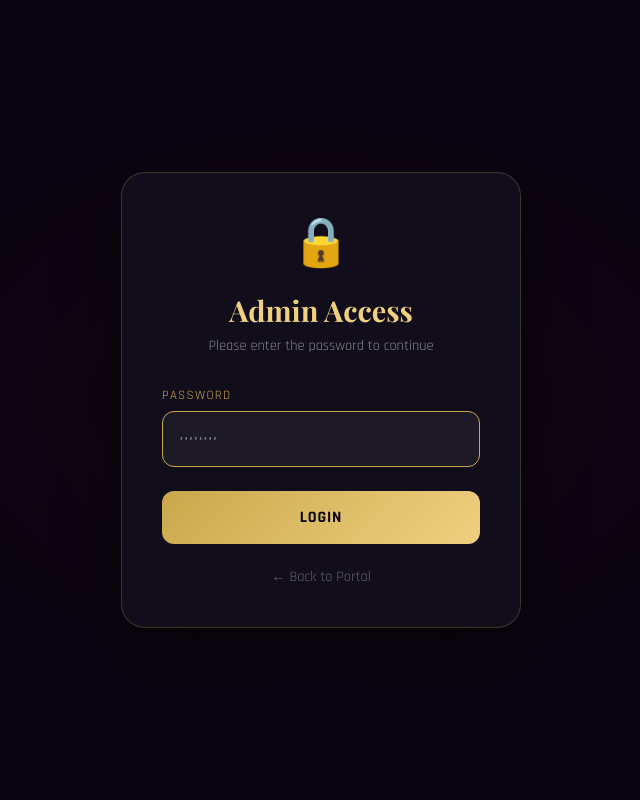
After one commit to en-rmohane/Rampwalk, a Flask app: page /login in a window 1280 px wide. The commit adds this page. Shown: the whole page, without its empty margins (319-959 px from the left). Run offline with Flask 3, Linux system fonts and the light colour scheme.

Commit message:
Add Admin Login feature and Logout button

```diff
--- a/app.py
+++ b/app.py
@@ -1,4 +1,4 @@
-from flask import Flask, render_template, request, jsonify, session
+from flask import Flask, render_template, request, jsonify, session, redirect, url_for
 from flask_socketio import SocketIO, emit, join_room, leave_room
 import json
 import os
@@ -8,6 +8,8 @@ from datetime import datetime
 app = Flask(__name__)
 app.secret_key = os.environ.get('SECRET_KEY', 'rampwalk-annual-function-2024')
 socketio = SocketIO(app, cors_allowed_origins="*", async_mode='threading')
+
+ADMIN_PASSWORD = os.environ.get('ADMIN_PASSWORD', 'admin123')
 
 # In-memory state (resets on server restart)
 state = {
@@ -35,7 +37,24 @@ def index():
 
 @app.route('/admin')
 def admin():
+    if not session.get('admin'):
+        return redirect(url_for('login'))
     return render_template('admin.html')
+
+@app.route('/login', methods=['GET', 'POST'])
+def login():
+    if request.method == 'POST':
+        password = request.form.get('password')
+        if password == ADMIN_PASSWORD:
+            session['admin'] = True
+            return redirect(url_for('admin'))
+        return render_template('login.html', error="Invalid password")
+    return render_template('login.html')
+
+@app.route('/logout')
+def logout():
+    session.pop('admin', None)
+    return redirect(url_for('login'))
 
 @app.route('/join')
 def join_page():
@@ -55,6 +74,8 @@ def anchor():
 
 @app.route('/api/setup', methods=['POST'])
 def setup():
+    if not session.get('admin'):
+        return jsonify({"error": "Unauthorized"}), 401
     data = request.json
     # Setup guests
     state["guests"] = {}
@@ -105,6 +126,8 @@ def guest_register():
 
 @app.route('/api/start_round', methods=['POST'])
 def start_round():
+    if not session.get('admin'):
+        return jsonify({"error": "Unauthorized"}), 401
     data = request.json
     round_name = data.get("round")
     if round_name in ["round1", "round2"]:
@@ -145,6 +168,8 @@ def submit_score():
 
 @app.route('/api/finalize_round2', methods=['POST'])
 def finalize_round2():
+    if not session.get('admin'):
+        return jsonify({"error": "Unauthorized"}), 401
     results = compute_results()
     state["winners"] = results
     socketio.emit('winners_announced', {"winners": results})
--- /dev/null
+++ b/templates/login.html
@@ -0,0 +1,87 @@
+<!DOCTYPE html>
+<html lang="en">
+<head>
+<meta charset="UTF-8">
+<meta name="viewport" content="width=device-width, initial-scale=1.0">
+<title>Admin Login — Ramp Walk</title>
+<link href="https://fonts.googleapis.com/css2?family=Playfair+Display:wght@700;900&family=Rajdhani:wght@400;600;700&display=swap" rel="stylesheet">
+<style>
+:root {
+  --gold: #c9a84c; --gold-light: #f0d080; --deep: #080510;
+  --panel: #110d1a; --border: rgba(201,168,76,0.25);
+  --cream: #f5efe0; --rose: #e8a0b4; --error: #e05050;
+}
+* { margin: 0; padding: 0; box-sizing: border-box; }
+body {
+  background: var(--deep); color: var(--cream);
+  font-family: 'Rajdhani', sans-serif;
+  min-height: 100vh; display: flex; align-items: center; justify-content: center;
+  padding: 1.5rem;
+}
+body::before {
+  content: ''; position: fixed; inset: 0; z-index: 0;
+  background: radial-gradient(ellipse at 50% 50%, #3d0c1f33 0%, transparent 70%);
+}
+.login-card {
+  position: relative; z-index: 1;
+  background: var(--panel); border: 1px solid var(--border);
+  border-radius: 24px; padding: 2.5rem;
+  max-width: 400px; width: 100%;
+  box-shadow: 0 30px 60px rgba(0,0,0,0.5);
+  text-align: center;
+}
+.icon { font-size: 3rem; margin-bottom: 1rem; display: block; }
+h1 {
+  font-family: 'Playfair Display', serif; font-size: 1.8rem;
+  color: var(--gold-light); margin-bottom: 0.5rem;
+}
+.subtitle { color: #888; font-size: 0.9rem; margin-bottom: 2rem; }
+.form-group { text-align: left; margin-bottom: 1.5rem; }
+label { display: block; font-size: 0.8rem; color: var(--gold); letter-spacing: 0.1em; text-transform: uppercase; margin-bottom: 0.5rem; }
+input[type=password] {
+  width: 100%; padding: 1rem;
+  background: rgba(255,255,255,0.05);
+  border: 1px solid var(--border); border-radius: 12px;
+  color: var(--cream); font-family: 'Rajdhani', sans-serif; font-size: 1.1rem;
+  outline: none; transition: border 0.3s;
+}
+input[type=password]:focus { border-color: var(--gold); }
+.btn {
+  width: 100%; padding: 1rem; border: none; border-radius: 12px; cursor: pointer;
+  background: linear-gradient(135deg, var(--gold), var(--gold-light));
+  color: var(--deep); font-family: 'Rajdhani', sans-serif;
+  font-size: 1rem; font-weight: 700; letter-spacing: 0.05em; text-transform: uppercase;
+  transition: all 0.3s;
+}
+.btn:hover { transform: translateY(-2px); box-shadow: 0 10px 20px rgba(201,168,76,0.3); }
+.error-msg {
+  background: rgba(224,80,80,0.1); border: 1px solid var(--error);
+  color: var(--error); padding: 0.8rem; border-radius: 10px;
+  font-size: 0.9rem; margin-bottom: 1.5rem; font-weight: 600;
+}
+.back-link { display: inline-block; margin-top: 1.5rem; color: #666; text-decoration: none; font-size: 0.9rem; }
+.back-link:hover { color: var(--cream); }
+</style>
+</head>
+<body>
+<div class="login-card">
+  <span class="icon">🔒</span>
+  <h1>Admin Access</h1>
+  <p class="subtitle">Please enter the password to continue</p>
+
+  {% if error %}
+    <div class="error-msg">{{ error }}</div>
+  {% endif %}
+
+  <form method="POST">
+    <div class="form-group">
+      <label>Password</label>
+      <input type="password" name="password" placeholder="••••••••" required autofocus>
+    </div>
+    <button type="submit" class="btn">Login</button>
+  </form>
+
+  <a href="/" class="back-link">← Back to Portal</a>
+</div>
+</body>
+</html>
```
Also changed, not shown: templates/admin.html (+5 -2 lines).
